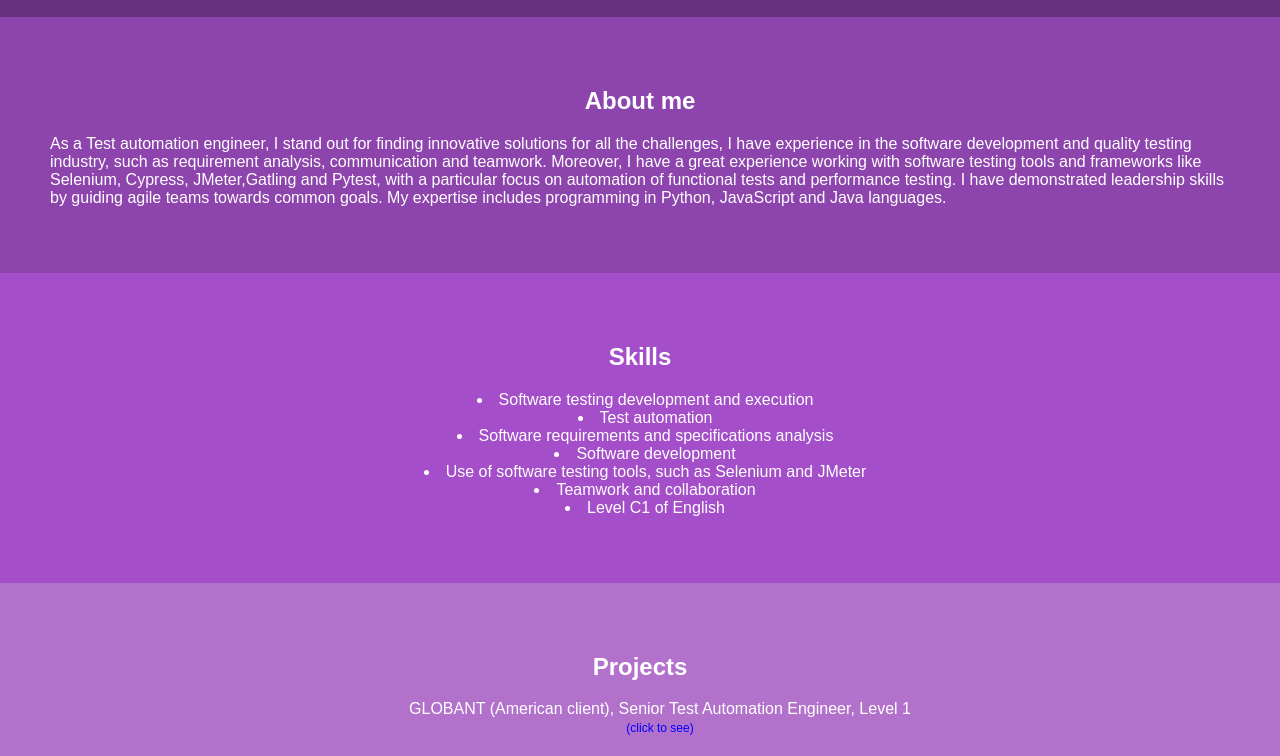
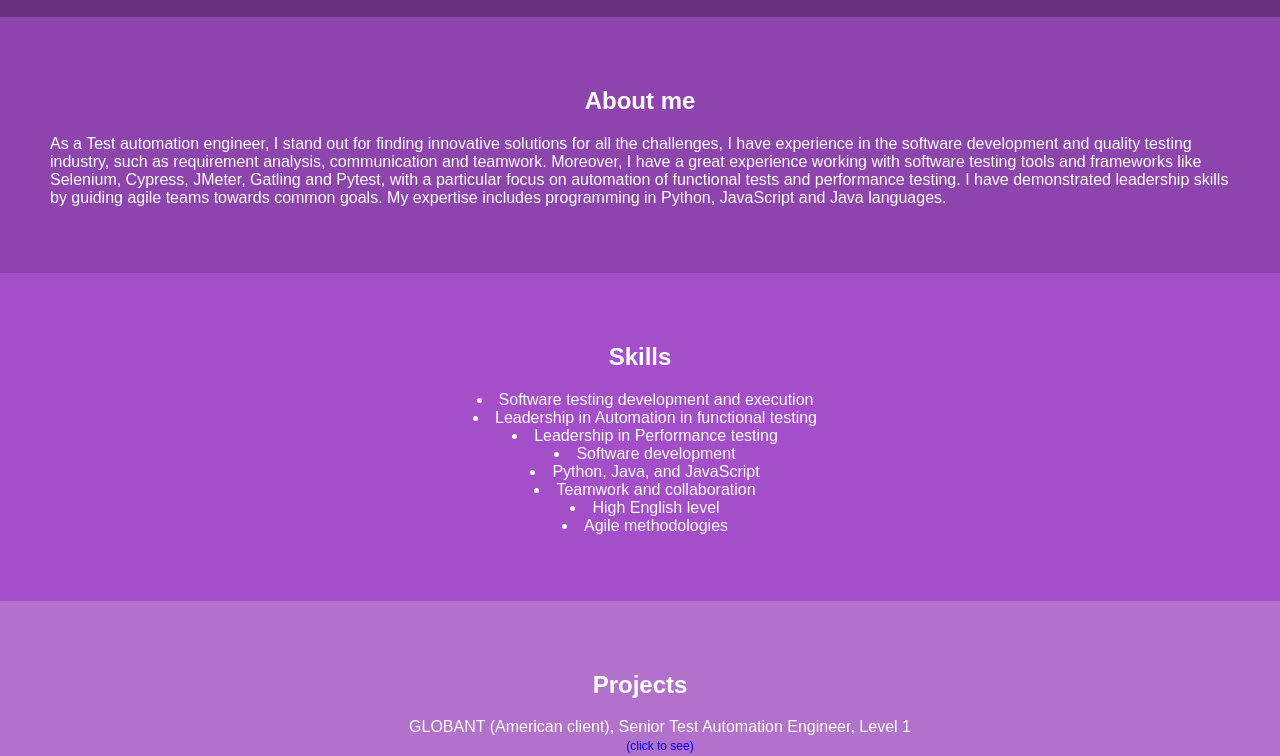
Before and after one commit to edvasquezlondono2/curriculum, a plain HTML site: page index.html in a window 1280 px wide. Shown: the part 338-1094 px from the top of the page. Drawn offline with Linux system fonts and the light colour scheme.

Commit message:
changing skills

```diff
--- a/index.html
+++ b/index.html
@@ -1,7 +1,9 @@
 <!DOCTYPE html>
-<html>
+<html lang="en">
 
 <head>
+  <meta charset="UTF-8">
+  <meta name="viewport" content="width=device-width, initial-scale=1.0">
   <title>CV</title>
   <style>
     /* Estilos generales */
@@ -154,18 +156,19 @@
 
   <section id="about-me">
     <h2>About me</h2>
-    <p>As a Test automation engineer, I stand out for finding innovative solutions for all the challenges, I have experience in the software development and quality testing industry, such as requirement analysis, communication and teamwork. Moreover, I have a great experience working with software testing tools and frameworks like Selenium, Cypress, JMeter,Gatling and Pytest, with a particular focus on automation of functional tests and performance testing. I have demonstrated leadership skills by guiding agile teams towards common goals. My expertise includes programming in Python, JavaScript and Java languages.</p>
+    <p>As a Test automation engineer, I stand out for finding innovative solutions for all the challenges, I have experience in the software development and quality testing industry, such as requirement analysis, communication and teamwork. Moreover, I have a great experience working with software testing tools and frameworks like Selenium, Cypress, JMeter, Gatling and Pytest, with a particular focus on automation of functional tests and performance testing. I have demonstrated leadership skills by guiding agile teams towards common goals. My expertise includes programming in Python, JavaScript and Java languages.</p>
   </section>
   <section id="skills">
     <h2>Skills</h2>
     <ul style="list-style-position: inside; text-align: center; padding-left: 10px;margin-top: 0;">
       <li>Software testing development and execution</li>
-      <li>Test automation</li>
-      <li>Software requirements and specifications analysis</li>
+      <li>Leadership in Automation in functional testing</li>
+      <li>Leadership in Performance testing</li>
       <li>Software development</li>
-      <li>Use of software testing tools, such as Selenium and JMeter</li>
+      <li>Python, Java, and JavaScript</li>
       <li>Teamwork and collaboration</li>
-      <li>Level C1 of English</li>
+      <li>High English level</li>
+      <li>Agile methodologies</li>
     </ul>
   </section>
 
```
